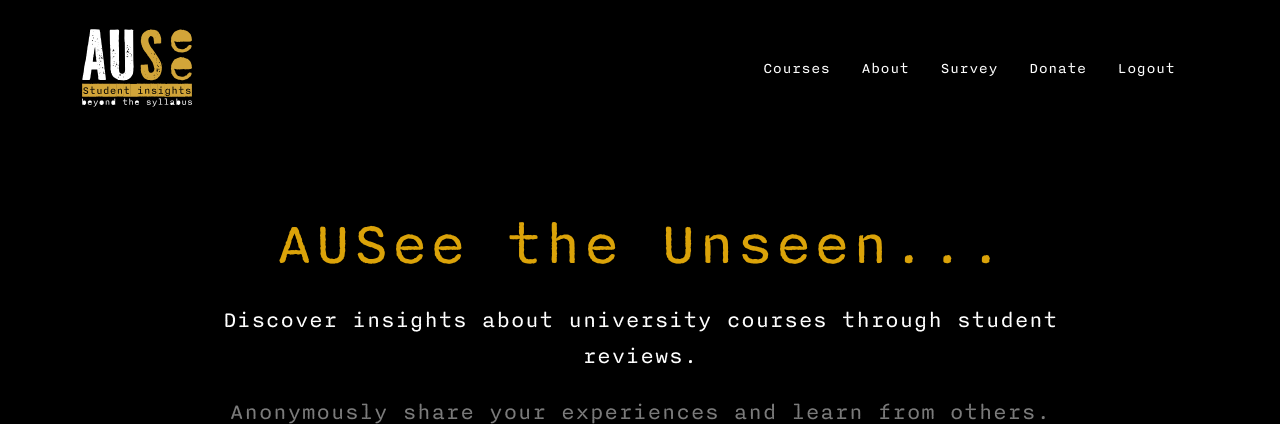
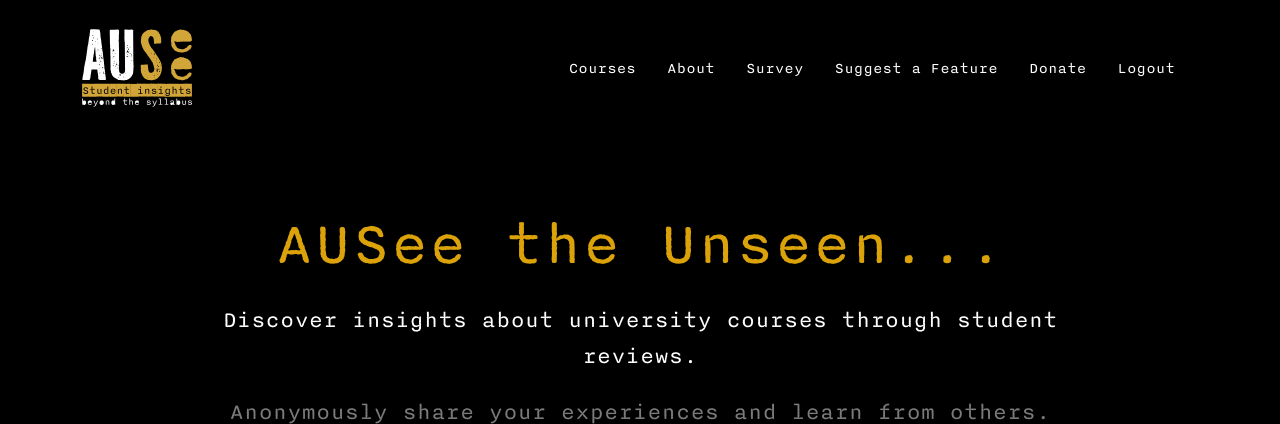
Before and after one commit to NatanAmado/AUSee, a Django app: page / in a window 1280 px wide. Shown: the top 424 px of the page. Run offline with Django 4.2, Linux system fonts and the light colour scheme; the visitor is signed in with stand-in values (Sample User, id 1); parts of the project's set-up code (start-up, migrations or seed data) failed here and were passed over.

Commit message:
Add "Suggest a Feature" link to navigation in base.html for user feedback

```diff
--- a/templates/base.html
+++ b/templates/base.html
@@ -211,6 +211,9 @@
                   <a class="nav-link" href="{% url 'feedback:form' %}">Survey</a>
                 </li>
                 <li class="nav-item">
+                  <a class="nav-link" href="https://github.com/NatanAmado/AUSee/issues/new" target="_blank">Suggest a Feature</a>
+                </li>
+                <li class="nav-item">
                   <a class="nav-link" href="https://donate.stripe.com/dR6g1o86T1UObXqcMM">Donate</a>
                 </li>
                 <li class="nav-item">
@@ -225,6 +228,9 @@
                 </li>
                 <li class="nav-item">
                   <a class="nav-link" href="{% url 'feedback:form' %}">Survey</a>
+                </li>
+                <li class="nav-item">
+                  <a class="nav-link" href="https://github.com/NatanAmado/AUSee/issues/new" target="_blank">Suggest a Feature</a>
                 </li>
                 {% endif %}
               </ul>
```
